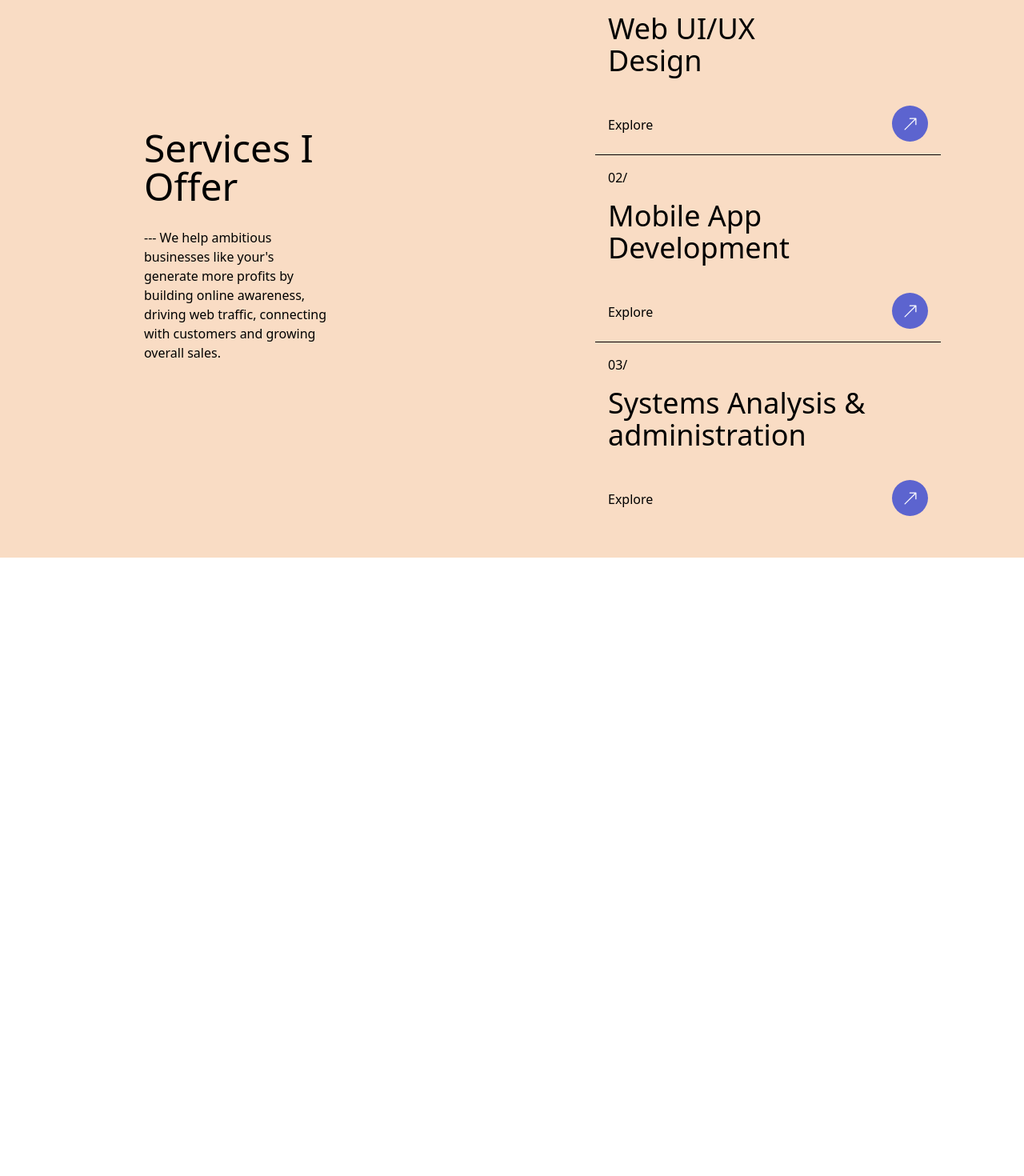
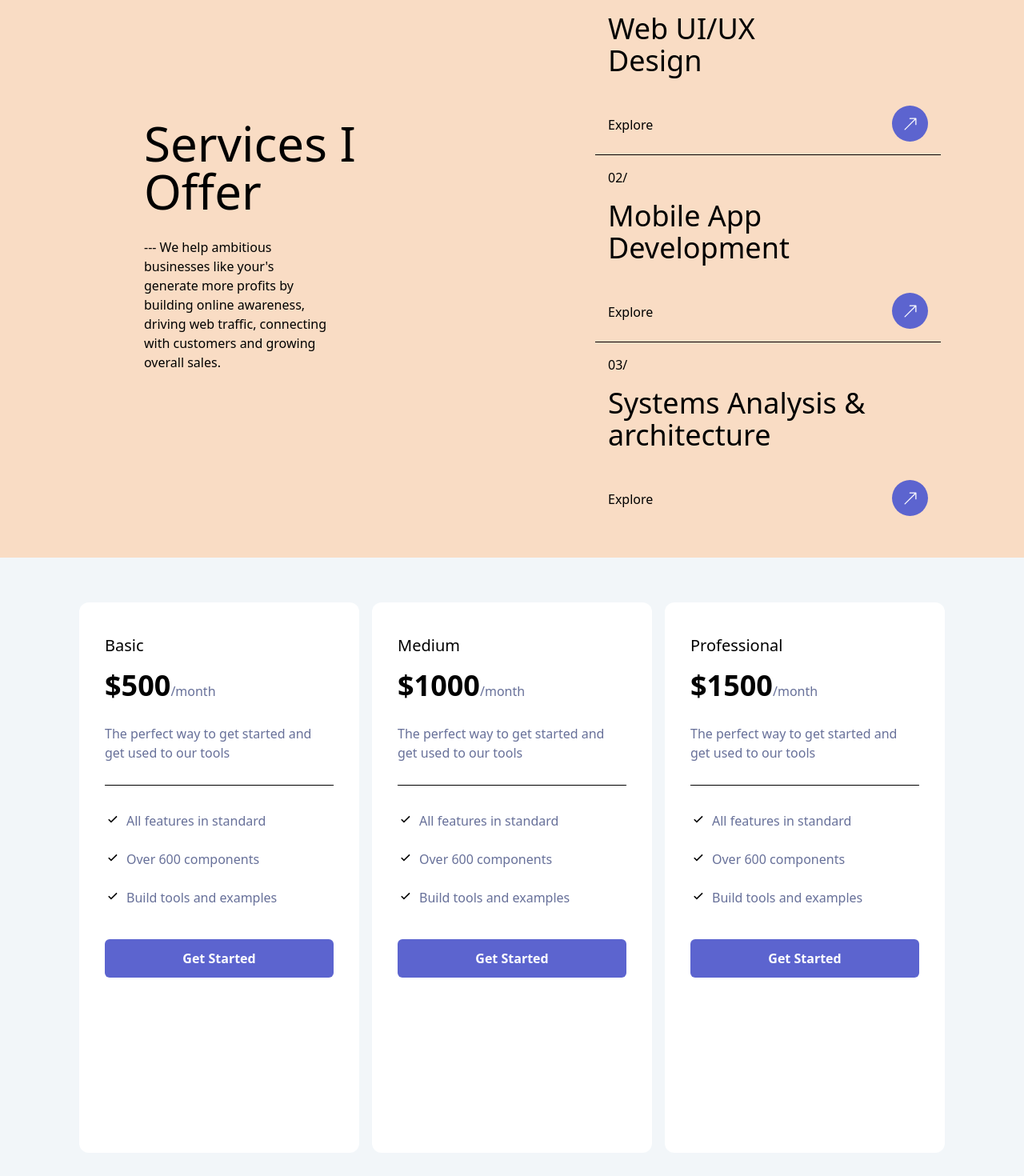
Before and after one commit to John-sys/firstProject, a React (Create React App) app in the folder frontend/: page / in a window 1280 px wide. Shown: the part 1120-2590 px from the top of the page at 80% size. Before the commit the page ends 1817 px from the top, so only its background shows below. Built offline with nearby package versions, Linux system fonts and the light colour scheme.

Commit message:
pricing list done

```diff
--- a/frontend/src/components/Navbar.jsx
+++ b/frontend/src/components/Navbar.jsx
@@ -76,7 +76,7 @@ const Navbar = () => {
               href="/"
               className="text-gray-800 hover:text-gray duration-200 text-selected-text"
             >
-              Home{" "}
+              Home
             </a>
           </li>
           <li className="md:ml-8 text-lg">
@@ -97,7 +97,7 @@ const Navbar = () => {
           </li>
           <li className="md:ml-8 text-lg flex flex-row">
             <a
-              href="/projects"
+              href="#pricing"
               className="text-gray-800 hover:text-gray duration-200"
             >
               Pricing
--- a/frontend/src/components/Portfolio.jsx
+++ b/frontend/src/components/Portfolio.jsx
@@ -1,18 +1,105 @@
-import React from 'react'
+import React from "react";
+import { BiCheck } from "react-icons/bi";
 
 const Portfolio = () => {
   return (
-    <div className='grid md:grid-rows-2 w-full'>
-        <div className="">
-
+    <div className="grid md:grid-cols-1 w-full justify-center bg-[#F2F6F9] md:h-screen" id="pricing">
+      <div className="flex md:flex-row w-full md:justify-center flex-col md:p-5 md:h-screen">
+        {/* 1st pricing Basic*/}
+        <div className=" rounded-xl w-[350px] p-8 bg-white md:my-9 hover:translate-y-1 hover:scale-110 duration-300 transition ease-in-out hover:bg-theme ">
+          <p className="text-xl font-medium md:mt-2">Basic</p>
+          <p className="text-lightgray md:my-4 ">
+            <span className="text-4xl font-black text-black">$500</span>/month
+          </p>
+          <h1 className="text-lightgray md:my-7 ">
+            The perfect way to get started and get used to our tools
+          </h1>
+          <hr />
+          <ul className="md:space-y-6 md:mt-8">
+            <li className="text-lightgray flex flex-row">
+              <BiCheck className="text-black mr-2" size={19} /> All features in
+              standard
+            </li>
+            <li className="text-lightgray flex flex-row">
+              <BiCheck className="text-black mr-2" size={19} /> Over 600
+              components
+            </li>
+            <li className="text-lightgray flex flex-row">
+              <BiCheck className="text-black mr-2" size={19} /> Build tools and
+              examples
+            </li>
+          </ul>
+          <div className="flex items-center justify-center mt-5 ">
+            <button className="bg-purple p-3 mt-5 md:w-[300px] rounded-md text-white font-bold ">
+              Get Started
+            </button>
+          </div>
         </div>
 
-        <div className="">
-
+        {/* 2nd Pricing Medium*/}
+        <div className=" rounded-xl w-[350px] p-8 md:my-9  md:ml-4 bg-white hover:translate-y-1 hover:scale-110 duration-300 transition ease-in-out hover:bg-theme">
+          <p className="text-xl font-medium md:mt-2">Medium</p>
+          <p className="text-lightgray md:my-4 ">
+            <span className="text-4xl font-black text-black">$1000</span>/month
+          </p>
+          <h1 className="text-lightgray md:my-7 ">
+            The perfect way to get started and get used to our tools
+          </h1>
+          <hr />
+          <ul className="md:space-y-6 md:mt-8">
+            <li className="text-lightgray flex flex-row">
+              <BiCheck className="text-black mr-2" size={19} /> All features in
+              standard
+            </li>
+            <li className="text-lightgray flex flex-row">
+              <BiCheck className="text-black mr-2" size={19} /> Over 600
+              components
+            </li>
+            <li className="text-lightgray flex flex-row">
+              <BiCheck className="text-black mr-2" size={19} /> Build tools and
+              examples
+            </li>
+          </ul>
+          <div className="flex items-center justify-center mt-5 ">
+            <button className="bg-purple p-3 mt-5 md:w-[300px] rounded-md text-white font-bold ">
+              Get Started
+            </button>
+          </div>
         </div>
 
+        {/* 3rd Pricing Professional*/}
+        <div className=" rounded-xl w-[350px] p-8 md:my-9  md:ml-4 bg-white hover:translate-y-1 hover:scale-110 duration-300 transition ease-in-out hover:bg-theme">
+        <p className="text-xl font-medium md:mt-2">Professional</p>
+          <p className="text-lightgray md:my-4 ">
+            <span className="text-4xl font-black text-black">$1500</span>/month
+          </p>
+          <h1 className="text-lightgray md:my-7 ">
+            The perfect way to get started and get used to our tools
+          </h1>
+          <hr />
+          <ul className="md:space-y-6 md:mt-8">
+            <li className="text-lightgray flex flex-row">
+              <BiCheck className="text-black mr-2" size={19} /> All features in
+              standard
+            </li>
+            <li className="text-lightgray flex flex-row">
+              <BiCheck className="text-black mr-2" size={19} /> Over 600
+              components
+            </li>
+            <li className="text-lightgray flex flex-row">
+              <BiCheck className="text-black mr-2" size={19} /> Build tools and
+              examples
+            </li>
+          </ul>
+          <div className="flex items-center justify-center mt-5 ">
+            <button className="bg-purple p-3 mt-5 md:w-[300px] rounded-md text-white font-bold ">
+              Get Started
+            </button>
+          </div>
+        </div>
+      </div>
     </div>
-  )
-}
+  );
+};
 
-export default Portfolio
+export default Portfolio;
--- a/frontend/src/views/Homepage.jsx
+++ b/frontend/src/views/Homepage.jsx
@@ -44,10 +44,16 @@ const Homepage = () => {
             </div>
 
             {/* social media icons */}
-            <div className="flex flex-row mt-5 mx-4 space-x-9 justify-center ">
-              <GrTwitter size={22} className="hover:text-blue" />
-              <GrFacebookOption size={22} className="hover:text-facebook" />
-              <GrInstagram size={22} className="hover:text-red" />
+            <div className="flex flex-row mt-5 mx-6 pl-8 space-x-9 md:pl-3  ">
+              <div className="border-2 rounded-md border-blue p-2 hover:text-blue hover:border-black ">
+                <GrTwitter size={22} />
+              </div>
+              <div className="border-2 rounded-md border-facebook p-2 hover:text-facebook hover:border-black ">
+                <GrFacebookOption size={22} />
+              </div>
+              <div className="border-2 rounded-md border-red p-2 hover:text-red hover:border-black">
+                <GrInstagram size={22} />
+              </div>
             </div>
           </div>
 
@@ -69,7 +75,7 @@ const Homepage = () => {
           className="flex flex-col justify-center md:items-start w-full md:px-[25%] md:py-8 py-12"
           id="services"
         >
-          <p className="text-5xl md:p-5 mr-[50px] px-8 font-medium">
+          <p className="md:text-6xl md:w-[350px] text-4xl md:p-5 mr-[50px] px-8 font-medium">
             Services I <br />
             Offer
           </p>
@@ -111,7 +117,7 @@ const Homepage = () => {
 
               <div className="flex flex-row justify-between ">
                 <p className="mt-12">Explore</p>
-                <div className="bg-purple w-[45px] h-[45px] rounded-[50%] flex justify-center items-center mt-9">
+                <div className="bg-purple w-[45px] h-[45px] rounded-[50%] flex justify-center items-center mt-9 ">
                   <BsArrowUpRight size={20} className="text-white" />
                 </div>
               </div>
@@ -123,7 +129,7 @@ const Homepage = () => {
               <p className="text-4xl mt-4">
                 Systems Analysis &
                 <br />
-                administration
+                architecture
               </p>
 
               <div className="flex flex-row justify-between ">
@@ -138,7 +144,7 @@ const Homepage = () => {
       </div>
 
       {/* Portfolio section */}
-      <Portfolio/>
+      <Portfolio />
     </div>
   );
 };
--- a/frontend/tailwind.config.js
+++ b/frontend/tailwind.config.js
@@ -26,6 +26,7 @@ module.exports = {
       'orange':'#F56040',
       'grand':'#F77737',
       'facebook':'#405DE6',
+      'lightgray':'#677099',
     },
   },
   plugins: [],
```
